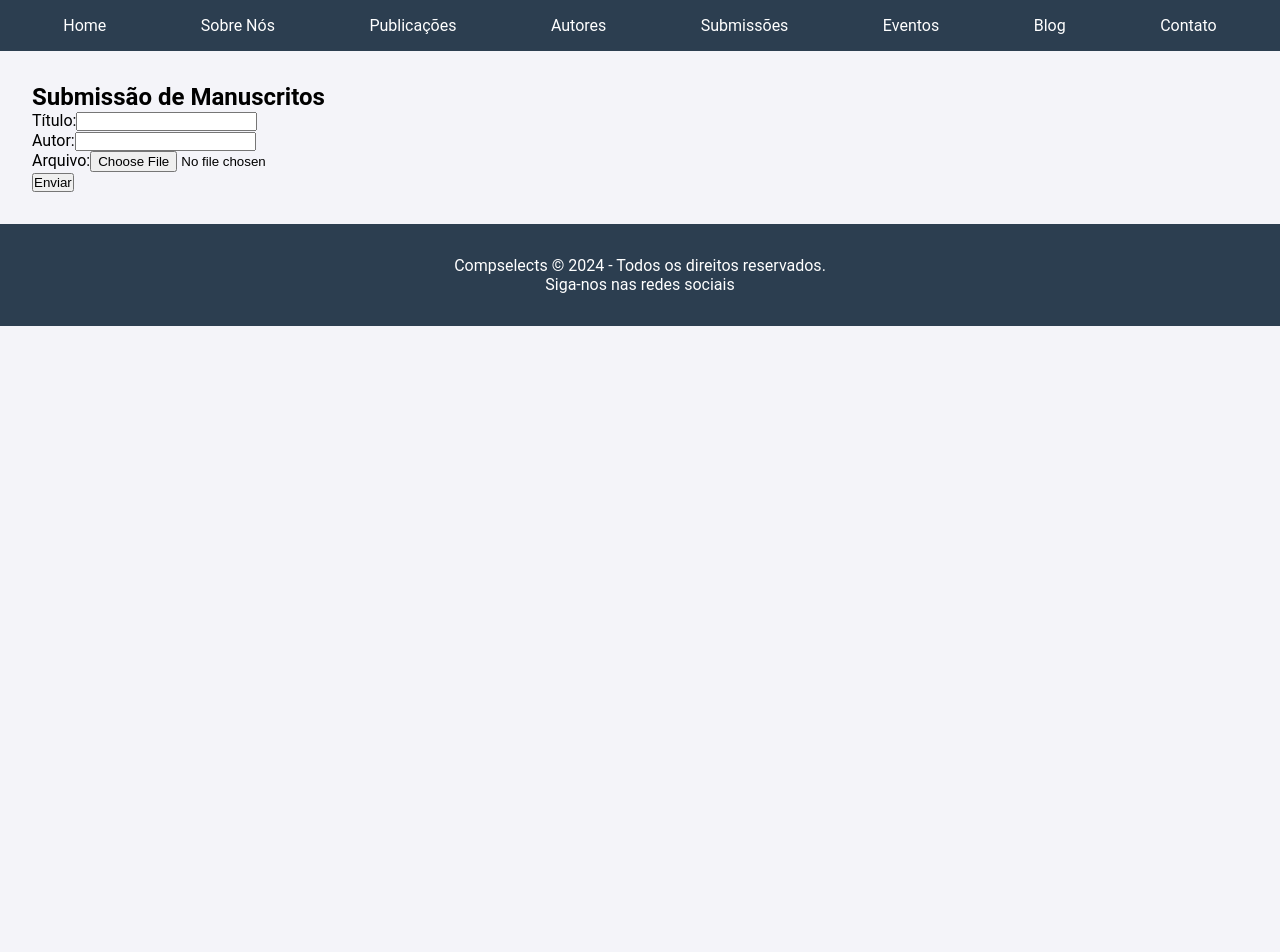
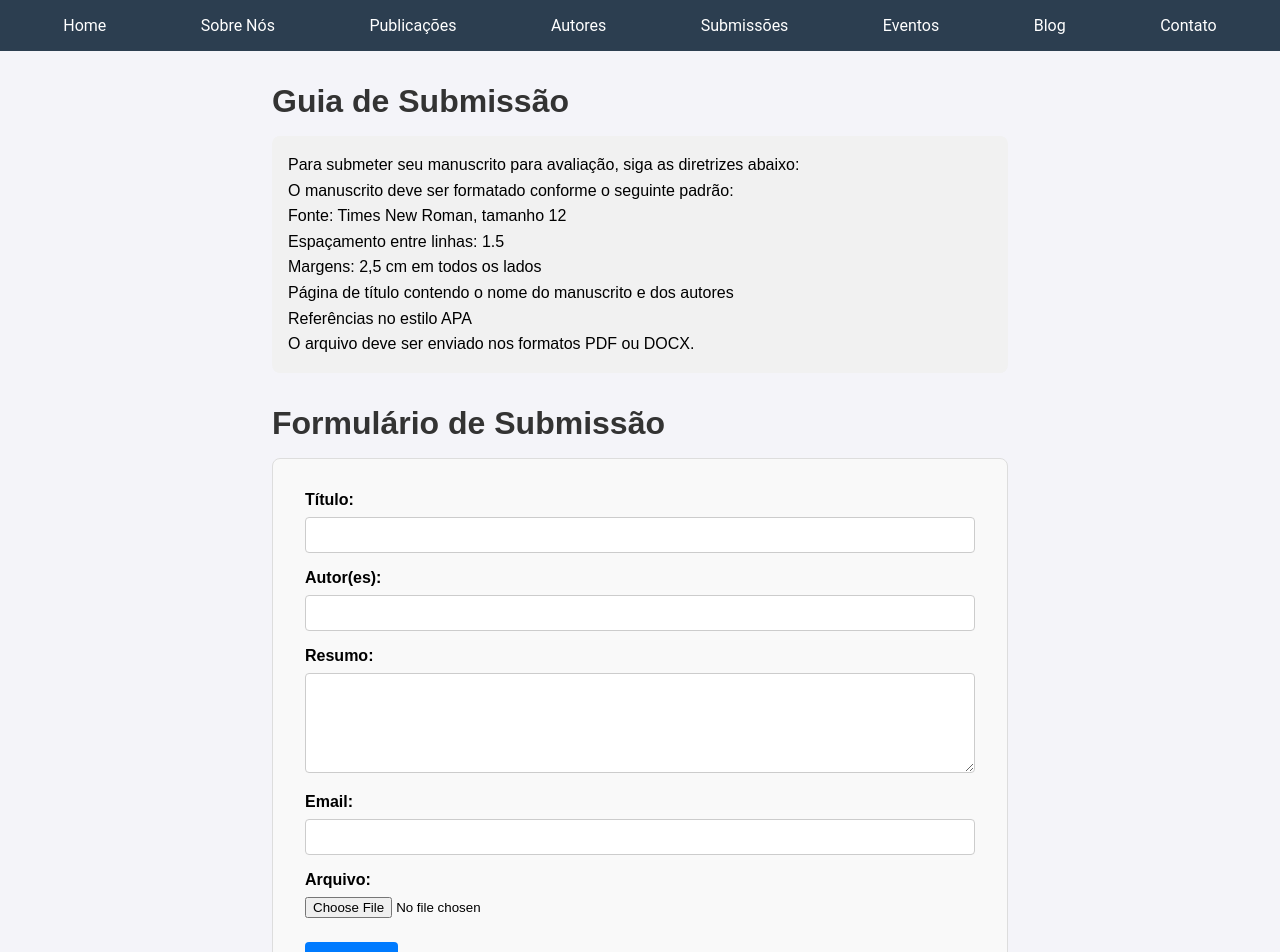
Before and after one commit to paulonc/compselects, a React (Create React App) app: page /submissions in a window 1280 px wide. Shown: the top 952 px of the page. Before the commit the page ends 800 px from the top, so only its background shows below. Built offline with nearby package versions, Linux system fonts and the light colour scheme.

Commit message:
feat: Submission page

```diff
--- a/src/pages/Submissions.js
+++ b/src/pages/Submissions.js
@@ -1,24 +1,133 @@
 import React from 'react';
-import { Formik, Form, Field } from 'formik';
+import { Formik, Form, Field, ErrorMessage } from 'formik';
 import * as Yup from 'yup';
 import styled from 'styled-components';
 
+// Validação do formulário com Yup
 const SubmissionSchema = Yup.object().shape({
   title: Yup.string().required('Título é obrigatório'),
   author: Yup.string().required('Autor é obrigatório'),
+  abstract: Yup.string().required('Resumo é obrigatório'),
+  email: Yup.string().required('Email é obrigatório').email('Email inválido'),
   file: Yup.mixed().required('Arquivo é obrigatório')
 });
 
+// Estilizações usando styled-components
+const PageContainer = styled.div`
+  padding: 2rem;
+  max-width: 800px;
+  margin: 0 auto;
+  font-family: Arial, sans-serif;
+`;
+
 const Section = styled.section`
+  margin-bottom: 2rem;
+`;
+
+const Title = styled.h1`
+  font-size: 2rem;
+  margin-bottom: 1rem;
+  color: #333;
+`;
+
+const FormContainer = styled.div`
+  margin-top: 1rem;
   padding: 2rem;
+  border: 1px solid #ddd;
+  border-radius: 8px;
+  background-color: #f9f9f9;
+`;
+
+const Label = styled.label`
+  display: block;
+  margin-bottom: 0.5rem;
+  font-weight: bold;
+`;
+
+const InputField = styled(Field)`
+  width: 100%;
+  padding: 0.5rem;
+  margin-bottom: 1rem;
+  border: 1px solid #ccc;
+  border-radius: 4px;
+  font-size: 1rem;
+`;
+
+const TextArea = styled.textarea`
+  width: 100%;
+  padding: 0.5rem;
+  margin-bottom: 1rem;
+  border: 1px solid #ccc;
+  border-radius: 4px;
+  font-size: 1rem;
+  resize: vertical;
+  min-height: 100px;
+`;
+
+const Error = styled.div`
+  color: red;
+  font-size: 0.875rem;
+  margin-bottom: 1rem;
+`;
+
+const SubmitButton = styled.button`
+  padding: 0.75rem 1.5rem;
+  background-color: #007bff;
+  color: white;
+  border: none;
+  border-radius: 4px;
+  font-size: 1rem;
+  cursor: pointer;
+  margin-top: 1.5rem;
+
+  &:hover {
+    background-color: #0056b3;
+  }
+`;
+
+const GuideSection = styled.div`
+  background-color: #f1f1f1;
+  padding: 1rem;
+  border-radius: 8px;
+  margin-bottom: 2rem;
+  line-height: 1.6;
+`;
+
+const PolicySection = styled.div`
+  background-color: #f1f1f1;
+  padding: 1rem;
+  border-radius: 8px;
+  line-height: 1.6;
 `;
 
 const Submissions = () => {
   return (
+    <PageContainer>
       <Section>
-      <h1>Submissão de Manuscritos</h1>
+        <Title>Guia de Submissão</Title>
+        <GuideSection>
+          <p>
+            Para submeter seu manuscrito para avaliação, siga as diretrizes abaixo:
+          </p>
+          <ul>
+            <li>O manuscrito deve ser formatado conforme o seguinte padrão:</li>
+            <ul>
+              <li>Fonte: Times New Roman, tamanho 12</li>
+              <li>Espaçamento entre linhas: 1.5</li>
+              <li>Margens: 2,5 cm em todos os lados</li>
+              <li>Página de título contendo o nome do manuscrito e dos autores</li>
+              <li>Referências no estilo APA</li>
+            </ul>
+            <li>O arquivo deve ser enviado nos formatos PDF ou DOCX.</li>
+          </ul>
+        </GuideSection>
+      </Section>
+
+      <Section>
+        <Title>Formulário de Submissão</Title>
+        <FormContainer>
           <Formik
-        initialValues={{ title: '', author: '', file: null }}
+            initialValues={{ title: '', author: '', abstract: '', email: '', file: null }}
             validationSchema={SubmissionSchema}
             onSubmit={(values) => {
               console.log(values);
@@ -27,26 +136,53 @@ const Submissions = () => {
             {({ setFieldValue }) => (
               <Form>
                 <div>
-              <label>Título:</label>
-              <Field name="title" type="text" />
+                  <Label>Título:</Label>
+                  <InputField name="title" type="text" />
+                  <ErrorMessage name="title" component={Error} />
                 </div>
                 <div>
-              <label>Autor:</label>
-              <Field name="author" type="text" />
+                  <Label>Autor(es):</Label>
+                  <InputField name="author" type="text" />
+                  <ErrorMessage name="author" component={Error} />
                 </div>
                 <div>
-              <label>Arquivo:</label>
+                  <Label>Resumo:</Label>
+                  <TextArea name="abstract" />
+                  <ErrorMessage name="abstract" component={Error} />
+                </div>
+                <div>
+                  <Label>Email:</Label>
+                  <InputField name="email" type="text" />
+                  <ErrorMessage name="email" component={Error} />
+                </div>
+                <div>
+                  <Label>Arquivo:</Label>
                   <input
                     name="file"
                     type="file"
-                onChange={(event) => setFieldValue("file", event.currentTarget.files[0])}
+                    onChange={(event) => setFieldValue('file', event.currentTarget.files[0])}
                   />
+                  <ErrorMessage name="file" component={Error} />
                 </div>
-            <button type="submit">Enviar</button>
+                <SubmitButton type="submit">Enviar</SubmitButton>
               </Form>
             )}
           </Formik>
+        </FormContainer>
       </Section>
+
+      {/* Política Editorial */}
+      <Section>
+        <Title>Política Editorial</Title>
+        <PolicySection>
+          <p>
+            A revisão dos manuscritos será feita de forma anônima por pelo menos dois avaliadores.
+            Os autores devem garantir que os manuscritos seguem as normas éticas de publicação,
+            e a submissão implica que os direitos autorais serão transferidos para a revista após a aprovação.
+          </p>
+        </PolicySection>
+      </Section>
+    </PageContainer>
   );
 };
 
```
Lines whose indentation alone changed are shown as unchanged.
